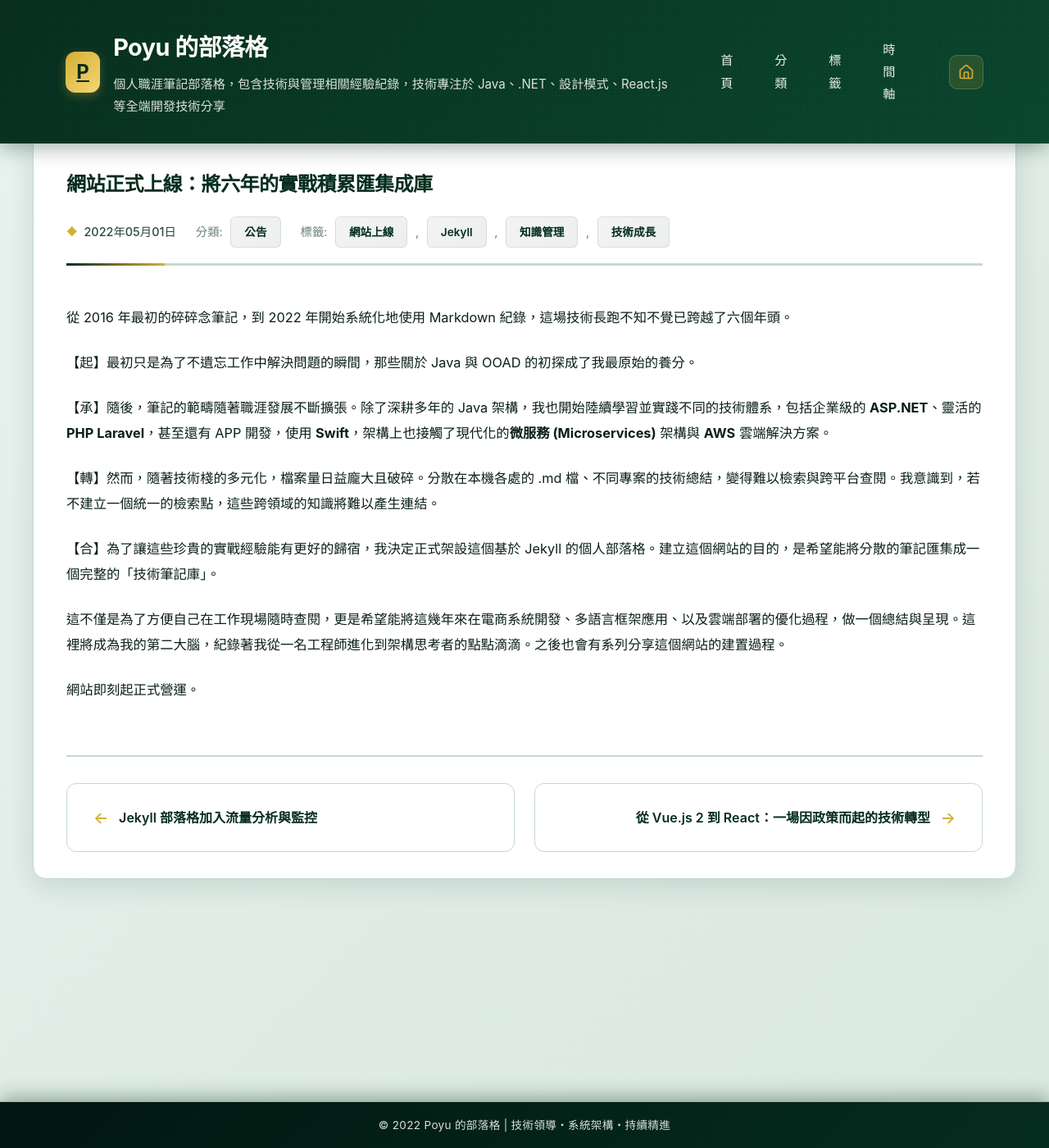
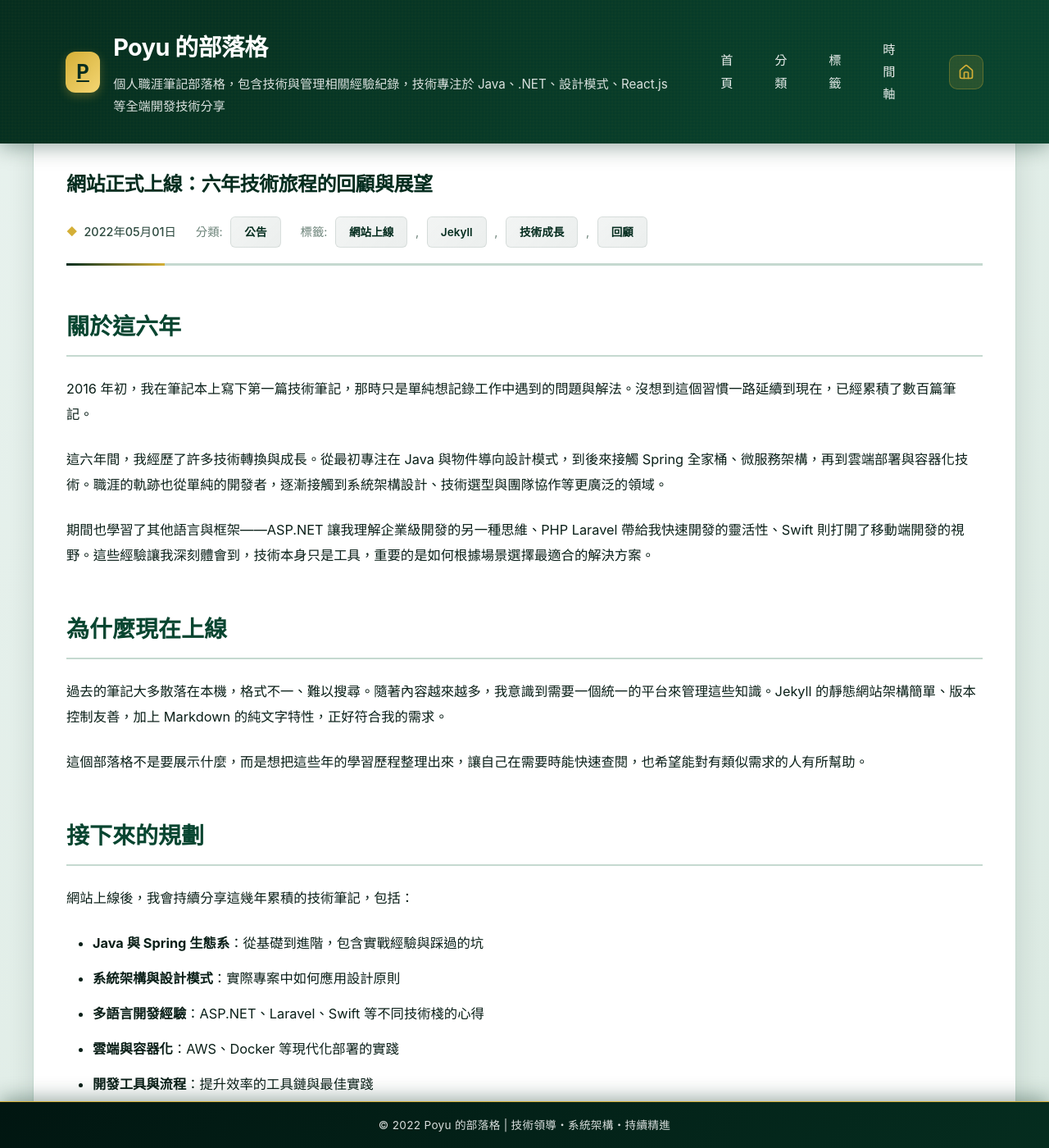
Before and after one commit to chenpoyu/my-blog, a Jekyll site: the page built from _posts/2022-05-01-blog-online.md, in a window 1280 px wide and 1400 px high. Shown: the whole window at 82% size. Built offline with Jekyll 4.4.1, drawn with Linux system fonts in a browser that asks for light colours; some of the changed text lies outside the part shown.

Commit message:
更新：title: "網站正式上線：六年技術旅程的回顧與展望"
更新於 2026-02-05

```diff
--- a/_posts/2022-05-01-blog-online.md
+++ b/_posts/2022-05-01-blog-online.md
@@ -1,23 +1,39 @@
 ---
 layout: post
-title: "網站正式上線：將六年的實戰積累匯集成庫"
+title: "網站正式上線：六年技術旅程的回顧與展望"
 date: 2022-05-01 09:00:00 +0800
 categories: [公告]
-tags: [網站上線, Jekyll, 知識管理, 技術成長]
+tags: [網站上線, Jekyll, 技術成長, 回顧]
 ---
 
-從 2016 年最初的碎碎念筆記，到 2022 年開始系統化地使用 Markdown 紀錄，這場技術長跑不知不覺已跨越了六個年頭。
+## 關於這六年
 
-【起】最初只是為了不遺忘工作中解決問題的瞬間，那些關於 Java 與 OOAD 的初探成了我最原始的養分。
+2016 年初，我在筆記本上寫下第一篇技術筆記，那時只是單純想記錄工作中遇到的問題與解法。沒想到這個習慣一路延續到現在，已經累積了數百篇筆記。
 
-【承】隨後，筆記的範疇隨著職涯發展不斷擴張。除了深耕多年的 Java 架構，我也開始陸續學習並實踐不同的技術體系，包括企業級的 **ASP.NET**、靈活的 **PHP Laravel**，甚至還有 APP 開發，使用 **Swift**，架構上也接觸了現代化的**微服務 (Microservices)** 架構與 **AWS** 雲端解決方案。
+這六年間，我經歷了許多技術轉換與成長。從最初專注在 Java 與物件導向設計模式，到後來接觸 Spring 全家桶、微服務架構，再到雲端部署與容器化技術。職涯的軌跡也從單純的開發者，逐漸接觸到系統架構設計、技術選型與團隊協作等更廣泛的領域。
 
-【轉】然而，隨著技術棧的多元化，檔案量日益龐大且破碎。分散在本機各處的 .md 檔、不同專案的技術總結，變得難以檢索與跨平台查閱。我意識到，若不建立一個統一的檢索點，這些跨領域的知識將難以產生連結。
+期間也學習了其他語言與框架——ASP.NET 讓我理解企業級開發的另一種思維、PHP Laravel 帶給我快速開發的靈活性、Swift 則打開了移動端開發的視野。這些經驗讓我深刻體會到，技術本身只是工具，重要的是如何根據場景選擇最適合的解決方案。
 
-【合】為了讓這些珍貴的實戰經驗能有更好的歸宿，我決定正式架設這個基於 Jekyll 的個人部落格。建立這個網站的目的，是希望能將分散的筆記匯集成一個完整的「技術筆記庫」。
+## 為什麼現在上線
 
+過去的筆記大多散落在本機，格式不一、難以搜尋。隨著內容越來越多，我意識到需要一個統一的平台來管理這些知識。Jekyll 的靜態網站架構簡單、版本控制友善，加上 Markdown 的純文字特性，正好符合我的需求。
 
+這個部落格不是要展示什麼，而是想把這些年的學習歷程整理出來，讓自己在需要時能快速查閱，也希望能對有類似需求的人有所幫助。
 
-這不僅是為了方便自己在工作現場隨時查閱，更是希望能將這幾年來在電商系統開發、多語言框架應用、以及雲端部署的優化過程，做一個總結與呈現。這裡將成為我的第二大腦，紀錄著我從一名工程師進化到架構思考者的點點滴滴。之後也會有系列分享這個網站的建置過程。
+## 接下來的規劃
 
-網站即刻起正式營運。
+網站上線後，我會持續分享這幾年累積的技術筆記，包括：
+
+- **Java 與 Spring 生態系**：從基礎到進階，包含實戰經驗與踩過的坑
+- **系統架構與設計模式**：實際專案中如何應用設計原則
+- **多語言開發經驗**：ASP.NET、Laravel、Swift 等不同技術棧的心得
+- **雲端與容器化**：AWS、Docker 等現代化部署的實踐
+- **開發工具與流程**：提升效率的工具鏈與最佳實踐
+
+這裡不會有華麗的排版或行銷文案，就是單純的技術筆記分享。內容會以實用為主，盡量附上程式碼範例與實際應用場景。
+
+## 結語
+
+從 2016 到 2022，六年的時間讓我從一個初階開發者成長到能獨立負責系統架構的工程師。這個部落格是這段旅程的紀錄，也是下一個階段的起點。
+
+歡迎來到我的技術筆記庫，未來會持續更新。
```
